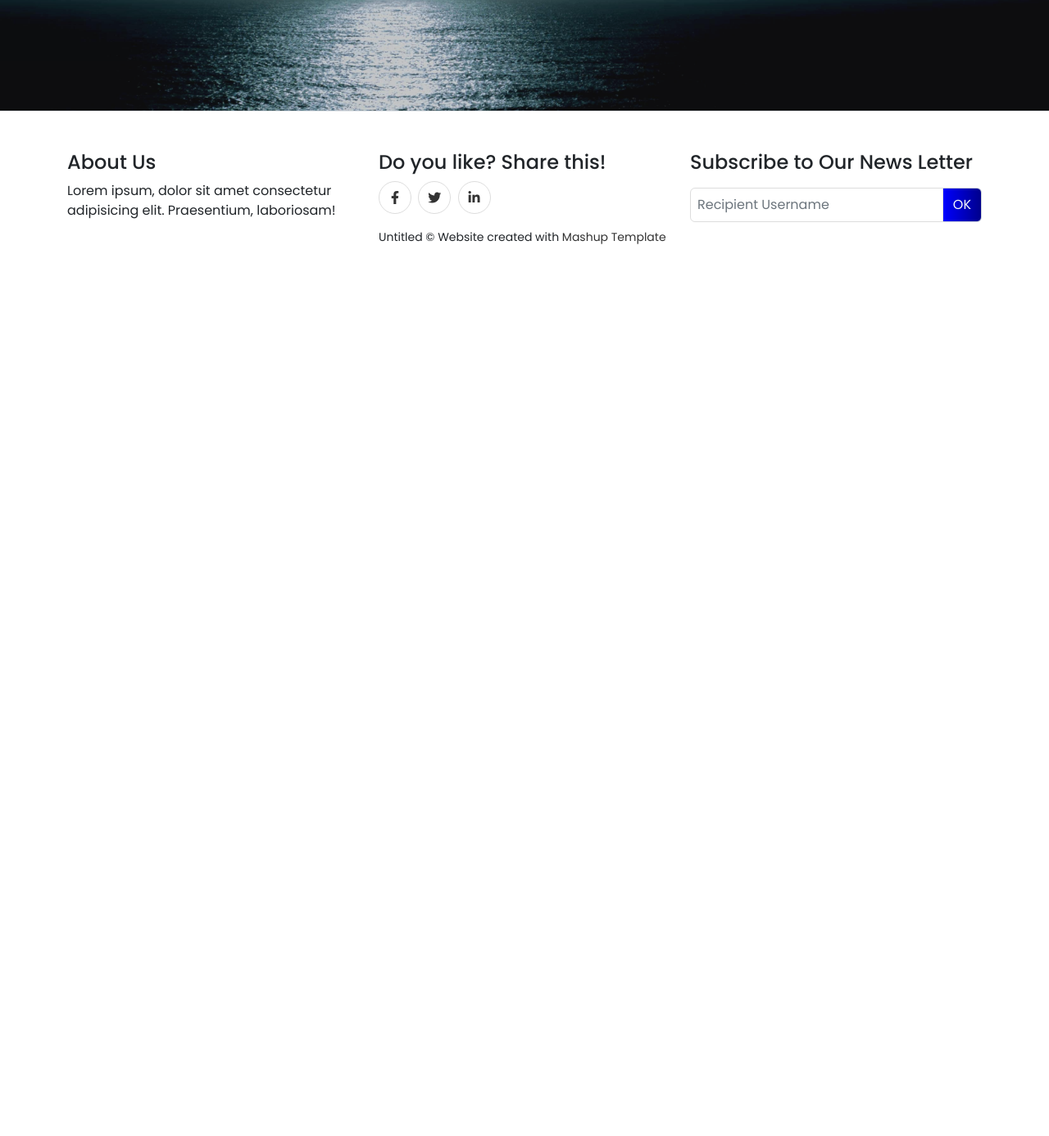
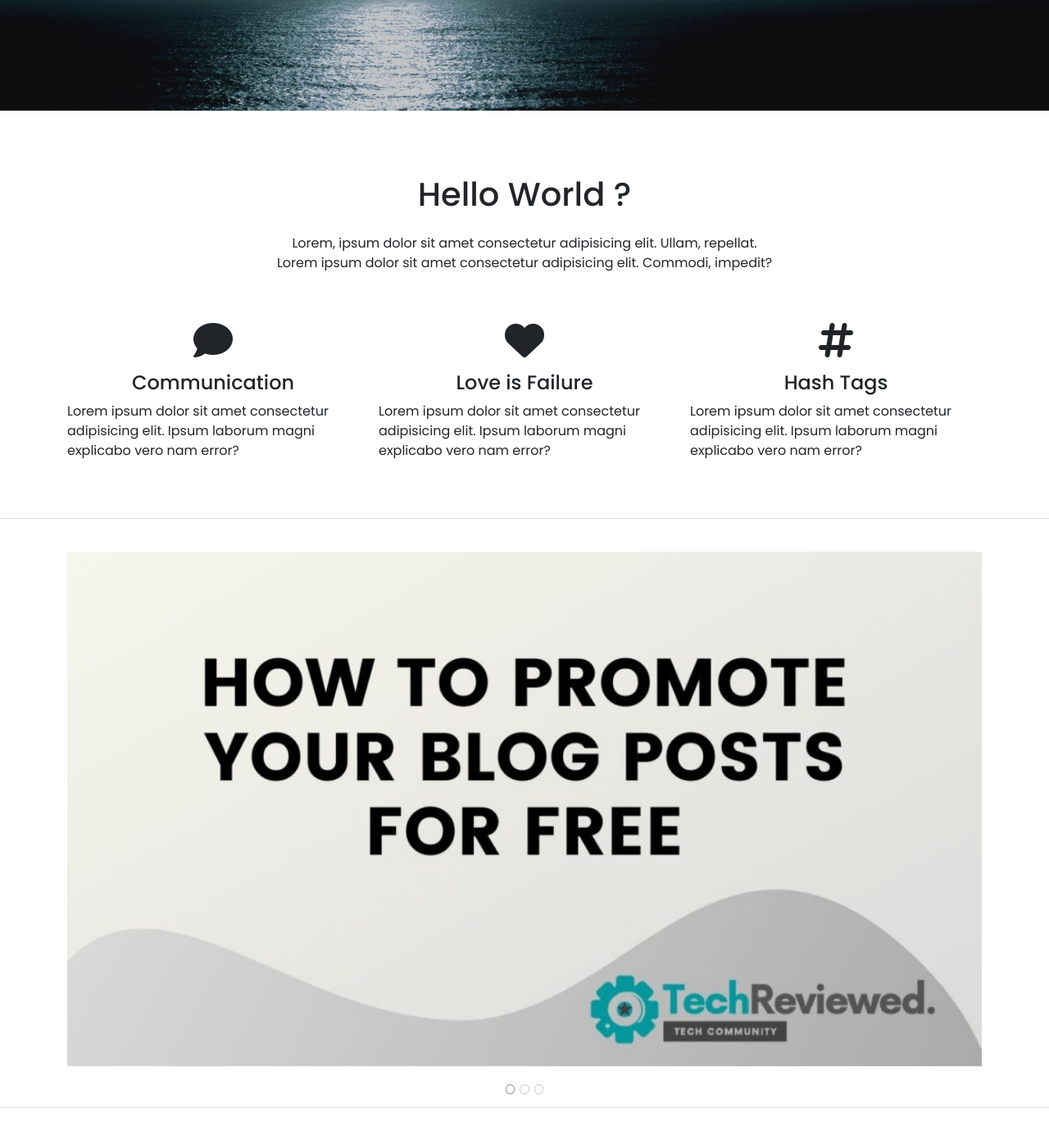
Before and after one commit to arparvez50/corporate-website, a website: page index.html in a window 1280 px wide. Shown: the part 434-1820 px from the top of the page at 82% size. Before the commit the page ends 800 px from the top, so only its background shows below. Drawn offline with nearby package versions, Linux system fonts and the light colour scheme.

Commit message:
something interesting added

```diff
--- a/index.html
+++ b/index.html
@@ -49,6 +49,75 @@
       </div>
       <!-- Hero Section End -->
 
+      <!-- Feature Section -->
+      <div class="feature-section">
+        <div class="container">
+            <div class="row">
+                <div class="col-12 mt-5">
+                   <div class="text-center">
+                    <h1>Hello World ?</h1>
+                    <p class="my-4">Lorem, ipsum dolor sit amet consectetur adipisicing elit. Ullam, repellat. <br>Lorem ipsum dolor sit amet consectetur adipisicing elit. Commodi, impedit? </p>
+                   </div>
+                </div>
+            </div>
+            <div class="row my-4">
+                <div class="col-md-4">
+                    <div class="icon-container text-center">
+                        <i class="fa-solid fa-comment"></i>
+                    </div>
+                    <div class="text-center"><h4>Communication</h4></div>
+                    <div class="mt-2">
+                        <p>Lorem ipsum dolor sit amet consectetur adipisicing elit. Ipsum laborum magni explicabo vero nam error?</p>
+                    </div>
+                </div>
+                <div class="col-md-4">
+                    <div class="icon-container text-center">
+                        <i class="fa-solid fa-heart"></i>
+                    </div>
+                    <div class="text-center"><h4>Love is Failure</h4></div>
+                    <div class="mt-2">
+                        <p>Lorem ipsum dolor sit amet consectetur adipisicing elit. Ipsum laborum magni explicabo vero nam error?</p>
+                    </div>
+                </div>
+                <div class="col-md-4">
+                    <div class="icon-container text-center">
+                        <i class="fa-solid fa-hashtag"></i>
+                    </div>
+                    <div class="text-center"><h4>Hash Tags</h4></div>
+                    <div class="mt-2">
+                        <p>Lorem ipsum dolor sit amet consectetur adipisicing elit. Ipsum laborum magni explicabo vero nam error?</p>
+                    </div>
+                </div>
+            </div>
+        </div>
+      </div>
+      <!-- Feature Section end -->
+
+      <!-- Image Carousel section -->
+      <div class="carousel-section border-top">
+        <div class="container">
+            <div id="carouselExampleIndicators" class="carousel slide" data-bs-ride="true">
+                <div class="carousel-indicators">
+                  <button type="button" data-bs-target="#carouselExampleIndicators" data-bs-slide-to="0" class="active carousel-indicator-item" aria-current="true" aria-label="Slide 1"></button>
+                  <button type="button" data-bs-target="#carouselExampleIndicators" data-bs-slide-to="1" class="carousel-indicator-item" aria-label="Slide 2"></button>
+                  <button type="button" data-bs-target="#carouselExampleIndicators" data-bs-slide-to="2" class="carousel-indicator-item"  aria-label="Slide 3"></button>
+                </div>
+                <div class="carousel-inner">
+                  <div class="carousel-item active">
+                    <img src="./assets/11.jpg" class="d-block w-100" alt="...">
+                  </div>
+                  <div class="carousel-item">
+                    <img src="./assets/12.jpg" class="d-block w-100" alt="...">
+                  </div>
+                  <div class="carousel-item">
+                    <img src="./assets/10.jpeg" class="d-block w-100" alt="...">
+                  </div>
+                </div>
+
+              </div>
+          </div>
+      </div>
+      <!-- Image Carousel end -->
     <!-- Footer  -->
     <footer class="border-top">
         <div class="container my-5">
--- /dev/null
+++ b/scss/carousel/carousel.scss
@@ -0,0 +1,14 @@
+.carousel-section{
+    padding: 40px 0px 50px 0px;
+    .carousel-indicators{
+        bottom: 0px;
+        transform: translateY(50px);
+        .carousel-indicator-item {
+            width: .6rem !important;
+            height: .6rem !important;
+            border: 1px solid gray;
+            border-radius: 50%;
+        }
+    }
+
+}
--- /dev/null
+++ b/scss/feature/feature.scss
@@ -0,0 +1,6 @@
+.feature-section{
+    padding: 30px 0px;
+    .icon-container{
+        font-size: 3rem;
+    }
+}
--- a/scss/index.scss
+++ b/scss/index.scss
@@ -2,6 +2,8 @@
 @import './nav/navbar.scss';
 @import './hero/hero.scss';
 @import './footer/footer.scss';
+@import './feature/feature.scss';
+@import './carousel/carousel.scss';
 
 // Import Boostrap SASS
 @import "../node_modules/bootstrap/scss/bootstrap";
```
Also changed, not shown: assets/10.jpeg (added), assets/11.jpg (added), assets/12.jpg (added), css/style.css, 1 other file.
